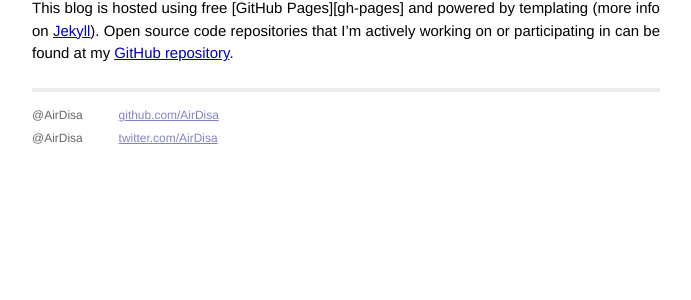
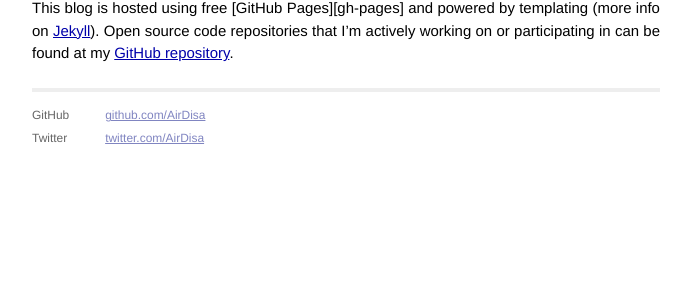
Before and after one commit to AirDisa/airdisa.github.io, a Jekyll site: the page built from _posts/2013-12-24-welcome-to-jekyll.markdown, in a window 1280 px wide. Shown: the part 341-641 px from the top of the page, without its empty margins (294-985 px from the left). Built offline with Jekyll 4.4.1, drawn with Linux system fonts in a browser that asks for light colours; Markdown is read by kramdown in place of the engine named in the settings.

Commit message:
[0.0.12 Blog] Edit layout reference to outbound links

```diff
--- a/_layouts/default.html
+++ b/_layouts/default.html
@@ -26,8 +26,8 @@
           <div class="footer">
             <div class="contact">
               <p>
-                @AirDisa<br />
-                @AirDisa<br />
+                GitHub<br />
+                Twitter<br />
               </p>
             </div>
             <div class="contact">
```
